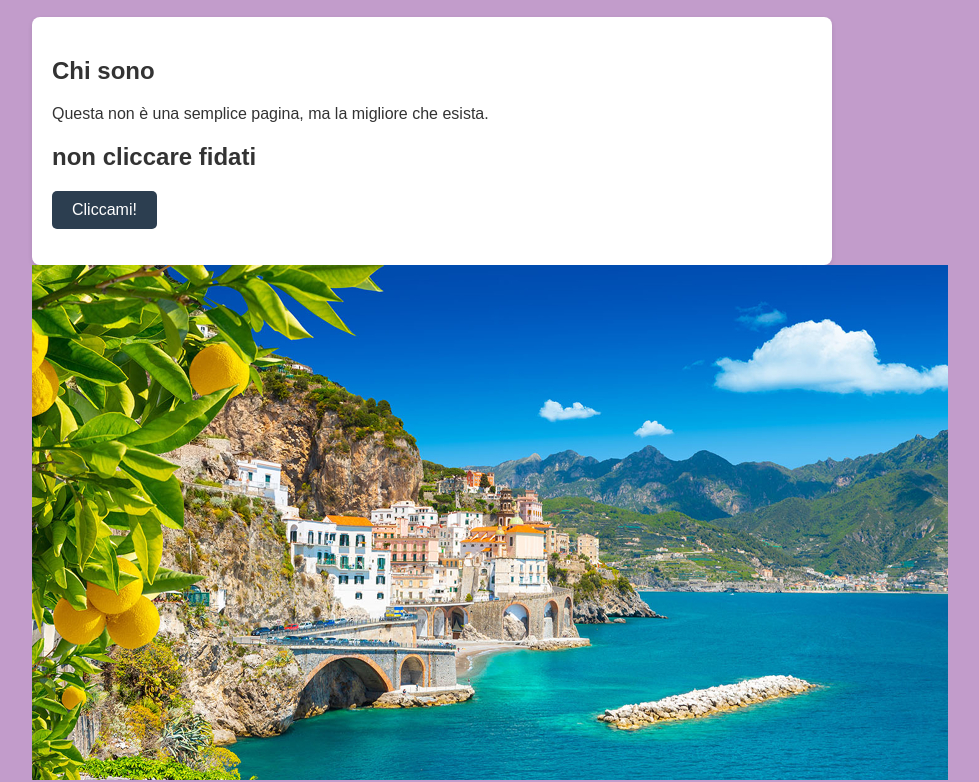
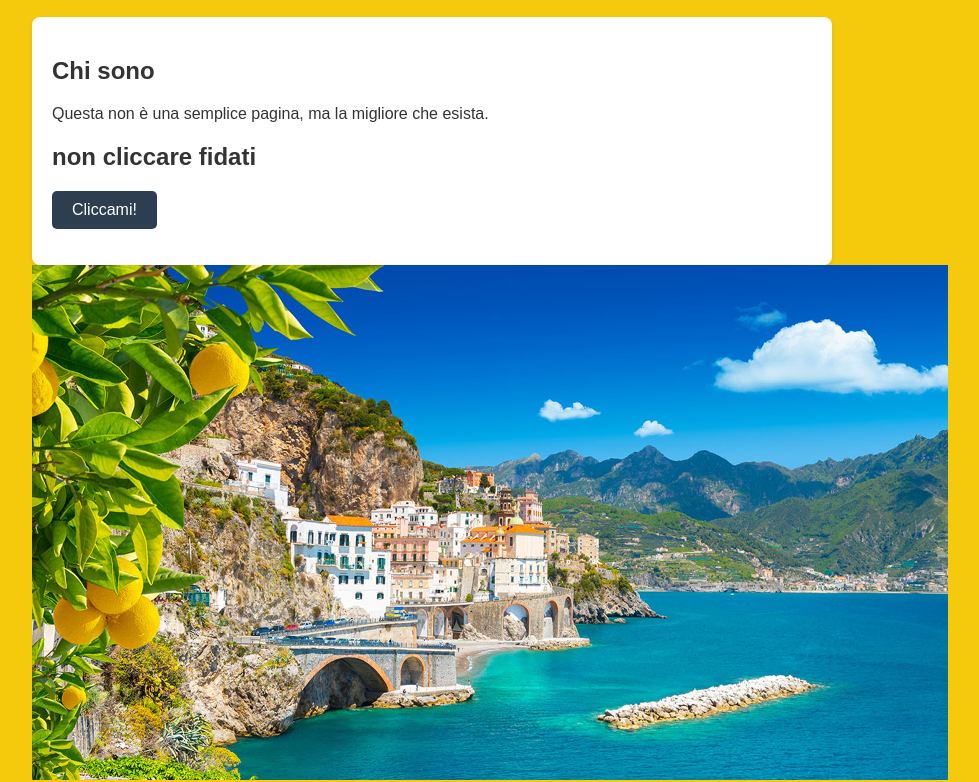
Before and after one commit to simonenicolosi208-svg/test_html, a plain HTML site: page index.html in a window 1280 px wide. Shown: the part 100-882 px from the top of the page, without its empty margins (208-1187 px from the left). Drawn offline with Linux system fonts and the light colour scheme.

Commit message:
Update index.html

```diff
--- a/index.html
+++ b/index.html
@@ -10,7 +10,7 @@
             max-width: 800px;
             margin: 0 auto;
             padding: 20px;
-            background-color: #c29ccb;
+            background-color: #f6ca0c;
             color: #333;
         }
         header {
```
